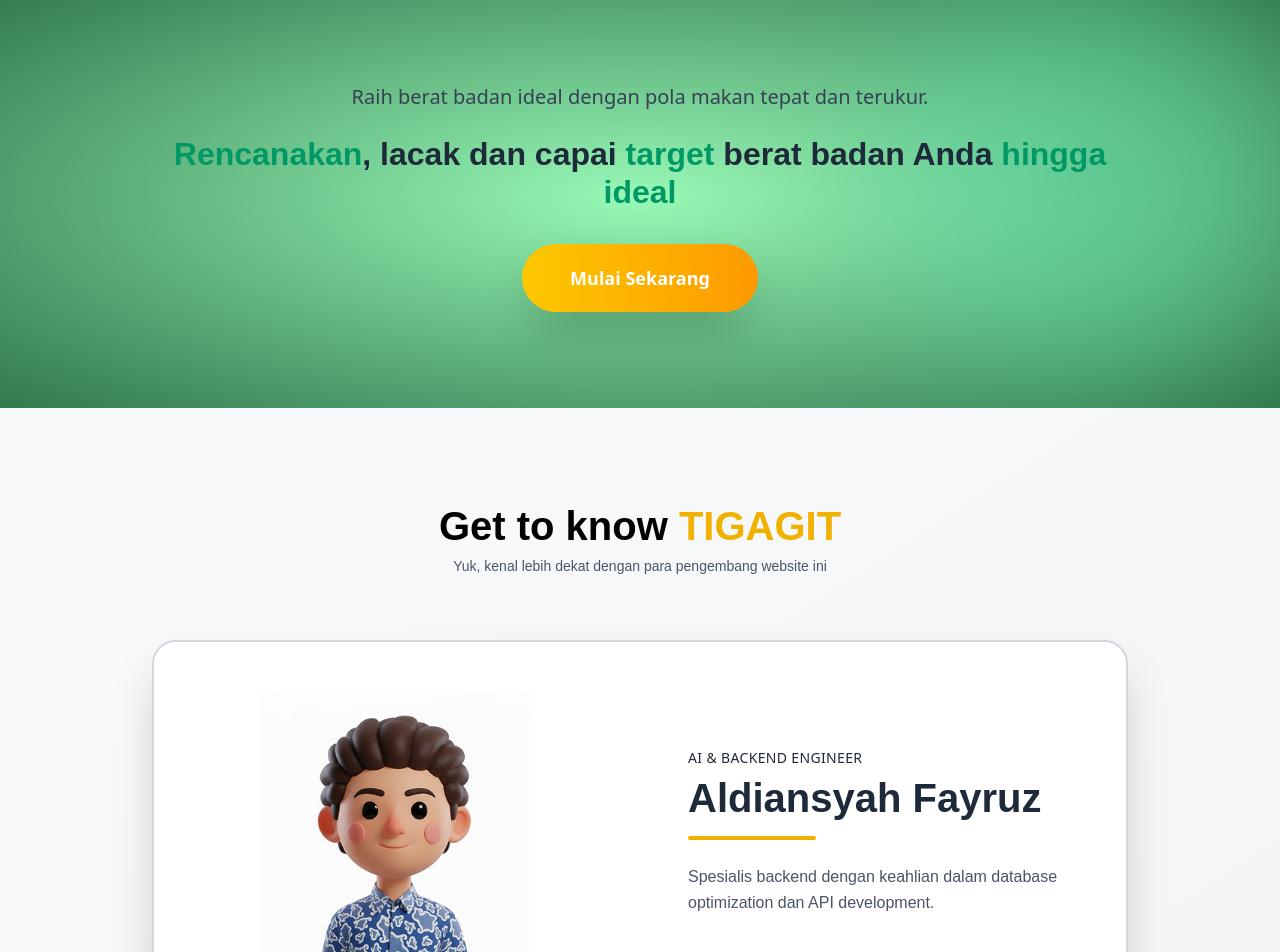
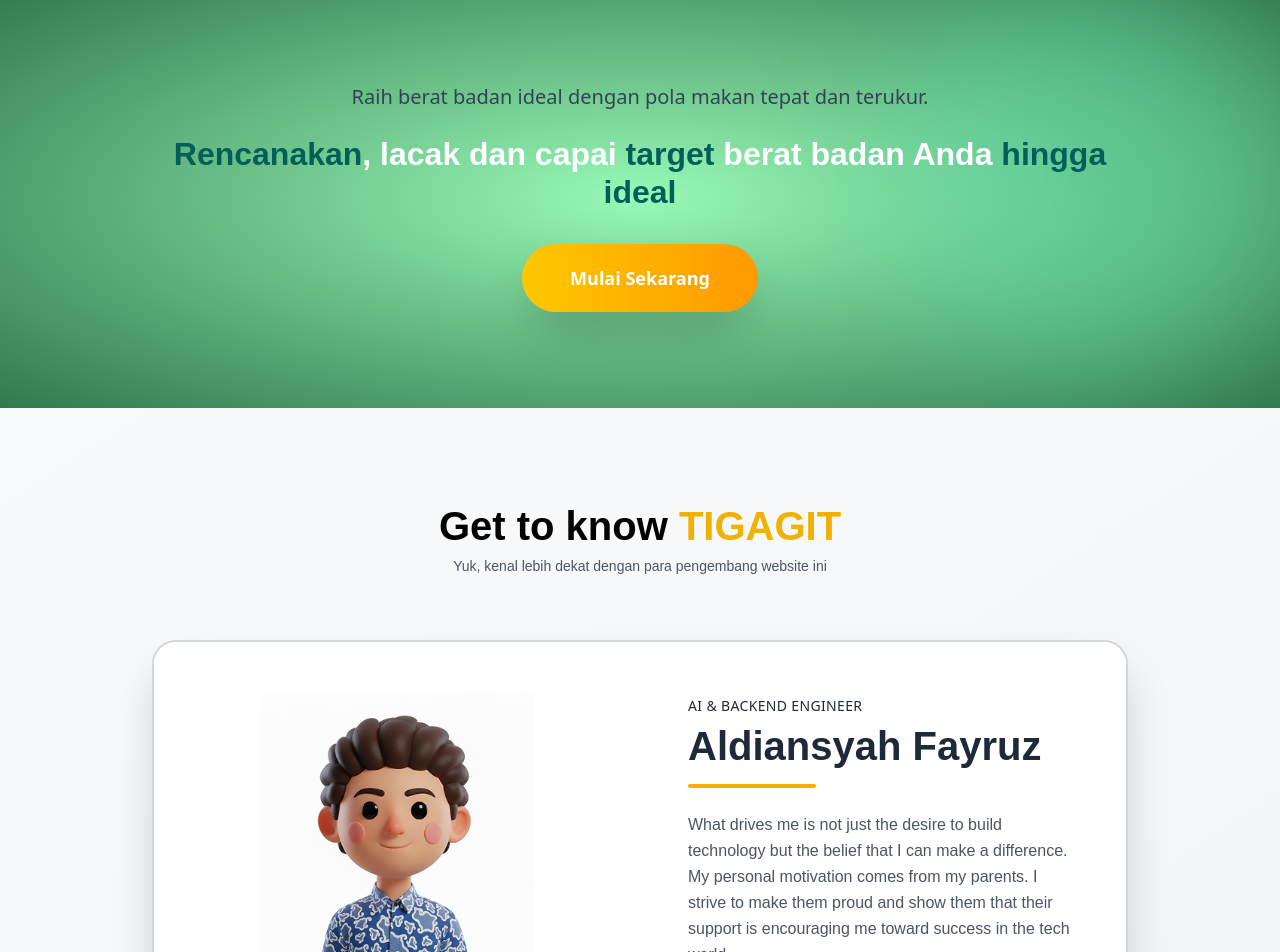
Before and after one commit to TigagitTechomfest/Frontend-Tigagit, a React app: page / in a window 1280 px wide. Shown: the part 2520-3472 px from the top of the page. Built offline with nearby package versions, Linux system fonts and the light colour scheme; the HTML template or start-up script is replaced by a standard one.

Commit message:
fix[NC]final fixing ui

```diff
--- a/src/components/landing/HeroSection.jsx
+++ b/src/components/landing/HeroSection.jsx
@@ -46,7 +46,7 @@ const HeroSection = () => {
       id: 1,
       name: 'Narayana Cokro Kusumo Amsyari',
       role: 'Leader, Frontend, UI/UX Designer',
-      bio: 'Bikin ide ini karena pengen sehat dan bermanfaat buat banyak orang.',
+      bio: 'Im excited to connect with others who share my interests, learn together, and potentially collaborate on some amazing projects.',
       image: rico,
       color: 'from-emerald-500 to-teal-600',
       linkedin: 'https://www.linkedin.com/in/narayana-cokro-kusumo-amsyari-b053552a1/',
@@ -56,7 +56,7 @@ const HeroSection = () => {
       id: 2,
       name: 'Aldiansyah Fayruz',
       role: 'AI & Backend Engineer',
-      bio: 'Spesialis backend dengan keahlian dalam database optimization dan API development.',
+      bio: 'What drives me is not just the desire to build technology but the belief that I can make a difference. My personal motivation comes from my parents. I strive to make them proud and show them that their support is encouraging me toward success in the tech world.',
       image: aldi,
       color: 'from-blue-500 to-indigo-600',
       linkedin: 'https://www.linkedin.com/in/aldiansyah-fayruz-74522018b/',
@@ -66,10 +66,10 @@ const HeroSection = () => {
       id: 3,
       name: 'Khalisha Kaylanasywa',
       role: 'Frontend & UI/UX Designer',
-      bio: 'Cewe jago UI/UX, Speaking, Full experience.',
+      bio: 'Working on real projects has let me team up with some awesome professionals and friends, creating useful and fun applications.',
       image: khalisha,
       color: 'from-pink-500 to-rose-600',
-      linkedin: 'https://www.linkedin.com/in/aldiansyah-fayruz-74522018b/',
+      linkedin: 'https://www.linkedin.com/in/khalishakaylanasywa/',
       github: 'https://github.com/khalllishaa'
     }
   ];
@@ -462,12 +462,13 @@ const HeroSection = () => {
             >
               <h3 className="text-2xl font-bold text-gray-800 mb-4">{service.title}</h3>
               <p className="text-gray-600 leading-relaxed mb-6">{service.description}</p>
-              <motion.div
+              <motion.button
+              onClick={() => window.location.href = '/register'}
                 whileHover={{ x: 5 }}
                 className="text-emerald-600 font-bold text-sm flex items-center gap-2"
               >
                 Pelajari Lebih <span className="text-xl">→</span>
-              </motion.div>
+              </motion.button>
             </motion.div>
           ))}
         </div>
@@ -493,10 +494,10 @@ const HeroSection = () => {
             <h4 className="text-gray-700 text-xl mb-6">
               Raih berat badan ideal dengan pola makan tepat dan terukur.
             </h4>
-            <h2 className="text-4xl md:text-5xl text-gray-800 font-light mb-8 leading-relaxed">
-              <span className="font-bold text-emerald-600">Rencanakan</span>, lacak dan capai
-              <span className="font-bold text-emerald-600"> target </span>berat badan Anda
-              <span className="font-bold text-emerald-600"> hingga ideal</span>
+            <h2 className="text-4xl md:text-5xl text-white font-light mb-8 leading-relaxed">
+              <span className="font-bold text-teal-800">Rencanakan</span>, lacak dan capai
+              <span className="font-bold  text-teal-800"> target </span>berat badan Anda
+              <span className="font-bold  text-teal-800"> hingga ideal</span>
             </h2>
             <motion.button
               whileHover={{ scale: 1.05, boxShadow: "0 20px 40px rgba(0,0,0,0.2)" }}
--- a/src/pages/RegisterPage.jsx
+++ b/src/pages/RegisterPage.jsx
@@ -968,7 +968,7 @@ const RegisterPage = () => {
   };
 
   return (
-    <div className="min-h-screen w-full flex items-center justify-center bg-white p-4 md:p-8 relative overflow-hidden">
+  <div className="min-h-screen w-full flex items-center justify-center bg-white p-3 sm:p-4 md:p-8 relative overflow-hidden">
     <div className="absolute inset-0 flex items-center justify-center pointer-events-none overflow-hidden">
       <svg
         className="absolute w-full h-full"
@@ -1028,25 +1028,25 @@ const RegisterPage = () => {
       </svg>
     </div>
 
-      <div className="w-full max-w-7xl flex flex-col lg:flex-row gap-8 lg:gap-24 items-center relative z-10">
+    <div className="w-full max-w-7xl flex flex-col lg:flex-row gap-6 sm:gap-8 lg:gap-24 items-center relative z-10">
       <motion.div
-          className="w-full lg:w-1/2 flex flex-col items-center lg:items-start"
+        className="hidden lg:flex w-full lg:w-1/2 flex-col items-center lg:items-start"
         initial={{ opacity: 0, x: -50 }}
         animate={{ opacity: 1, x: 0 }}
         transition={{ duration: 0.6 }}
       >
-          <div className="mb-8 sm:mb-12 lg:mb-20 text-center lg:text-left w-full px-2">
-            <h1 className="text-3xl sm:text-4xl md:text-5xl lg:text-6xl xl:text-7xl font-bold text-gray-900 leading-tight mb-3 sm:mb-4 lg:mb-6">
+        <div className="mb-6 sm:mb-12 lg:mb-20 text-center lg:text-left w-full px-2">
+          <h1 className="text-2xl sm:text-3xl md:text-4xl lg:text-6xl xl:text-7xl font-bold text-gray-900 leading-tight mb-2 sm:mb-4 lg:mb-6">
             Untuk memudahkan <span className="text-green-600">WellNezt</span> membantumu dengan maksimal,
           </h1>
-            <p className="text-base sm:text-lg md:text-xl lg:text-1xl text-gray-700">
+          <p className="text-sm sm:text-base md:text-lg lg:text-xl text-gray-700">
             isi dulu beberapa informasi tentang dirimu ya!
           </p>
         </div>
 
         <div className="relative w-full max-w-md h-[320px] mx-auto flex items-center justify-center">
           <motion.div
-              className="absolute w-60 h-60 md:w-60 md:h-60 lg:w-60 lg:h-60 rounded-full overflow-hidden z-20"
+            className="absolute w-40 h-40 sm:w-48 sm:h-48 md:w-60 md:h-60 lg:w-60 lg:h-60 rounded-full overflow-hidden z-20"
             style={{ top: '10%', left: '-20%' }}
             animate={{
               rotate: [0, 360],
@@ -1067,7 +1067,7 @@ const RegisterPage = () => {
           </motion.div>
 
           <motion.div
-              className="absolute w-100 h-100 md:w-100 md:h-100 lg:w-80 lg:h-80 rounded-full overflow-hidden z-10"
+            className="absolute w-48 h-48 sm:w-64 sm:h-64 md:w-80 md:h-80 lg:w-80 lg:h-80 rounded-full overflow-hidden z-10"
             style={{ top: '-20%', right: '0%' }}
             animate={{
               rotate: [0, -360],
@@ -1088,7 +1088,7 @@ const RegisterPage = () => {
           </motion.div>
 
           <motion.div
-              className="absolute w-45 h-45 md:w-45 md:h-45 lg:w-45 lg:h-45 rounded-full overflow-hidden z-20"
+            className="absolute w-32 h-32 sm:w-40 sm:h-40 md:w-45 md:h-45 lg:w-45 lg:h-45 rounded-full overflow-hidden z-20"
             style={{ bottom: '-12%', left: '17%' }}
             animate={{
               rotate: [0, 360],
@@ -1111,14 +1111,14 @@ const RegisterPage = () => {
       </motion.div>
 
       <motion.div
-          className="w-full lg:w-[55%] max-w-2xl"
+        className="w-full lg:w-[55%] max-w-2xl px-0 sm:px-2"
         initial={{ opacity: 0, x: 50 }}
         animate={{ opacity: 1, x: 0 }}
         transition={{ delay: 0.2, duration: 0.6 }}
       >
-          <div className="bg-white border-2 border-gray-200 rounded-3xl p-8 shadow-lg">
+        <div className="bg-white border-2 border-gray-200 rounded-2xl sm:rounded-3xl p-4 sm:p-6 md:p-8 shadow-lg">
           {validationError && step !== 9 && (
-              <div className="bg-red-50 border border-red-200 text-red-700 px-4 py-3 rounded-xl text-sm mb-4">
+            <div className="bg-red-50 border border-red-200 text-red-700 px-3 sm:px-4 py-2 sm:py-3 rounded-lg sm:rounded-xl text-xs sm:text-sm mb-3 sm:mb-4">
               {validationError}
             </div>
           )}
```
Lines whose indentation alone changed are shown as unchanged.
